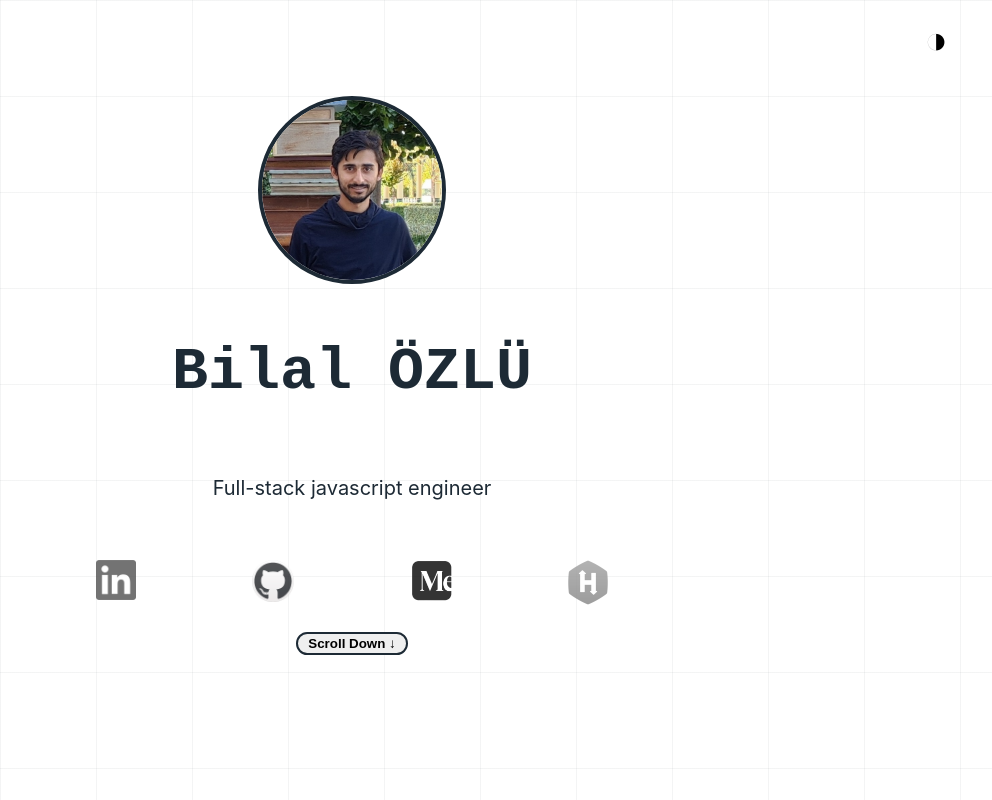
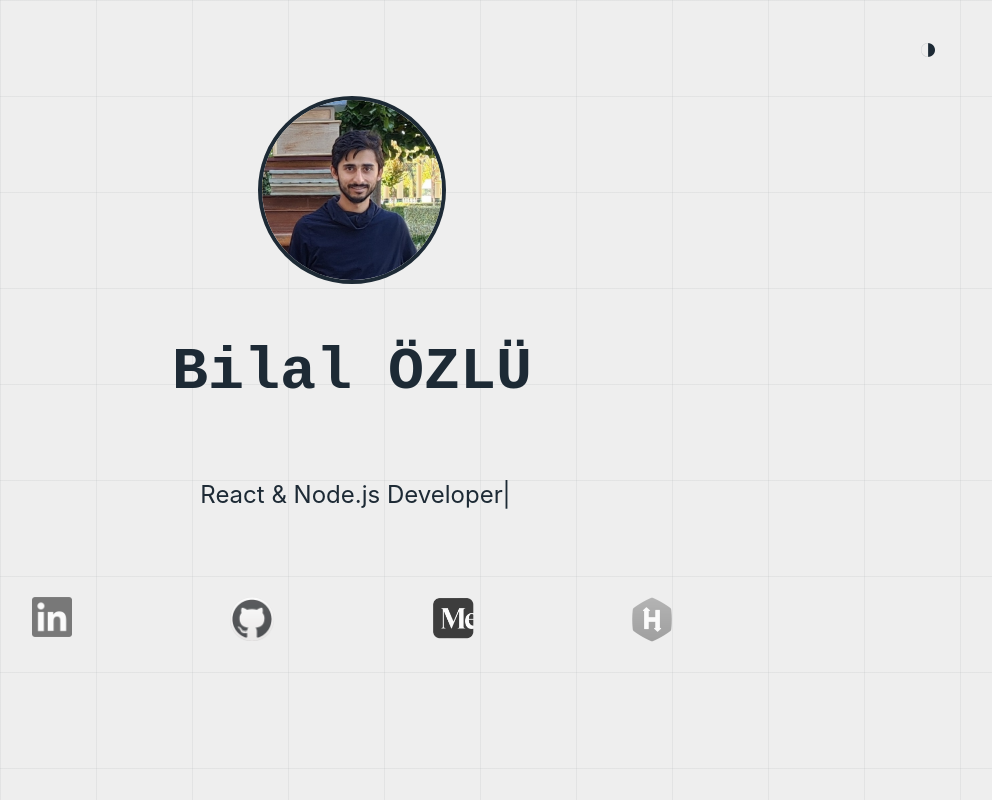
Before and after one commit to bilalozlu/homepage, a React (Create React App) app: page / in a window 1280 px wide. Shown: the top 800 px of the page, without its empty margins (288-1280 px from the left). Built offline with nearby package versions, Linux system fonts and the light colour scheme.

Commit message:
About.jsx design change completed

```diff
--- a/src/my-portfolio/About.jsx
+++ b/src/my-portfolio/About.jsx
@@ -1,4 +1,34 @@
+import { useState, useEffect } from "react";
+
 function About() {
+  const titles = ["Full-Stack JavaScript Engineer", "React & Node.js Developer"];
+  const [text, setText] = useState("");
+  const [index, setIndex] = useState(0);
+  const [subIndex, setSubIndex] = useState(0);
+  const [deleting, setDeleting] = useState(false);
+
+  useEffect(() => {
+    if (subIndex === titles[index].length + 1 && !deleting) {
+      setTimeout(() => setDeleting(true), 2000);
+      return;
+    }
+
+    if (subIndex === 0 && deleting) {
+      setDeleting(false);
+      setIndex((prev) => (prev + 1) % titles.length);
+      return;
+    }
+
+    const timeout = setTimeout(() => {
+      setSubIndex((prev) => prev + (deleting ? -1 : 1));
+    }, deleting ? 25 : 50);
+
+    return () => clearTimeout(timeout);
+  }, [subIndex, index, deleting]);
+
+  useEffect(() => {
+    setText(titles[index].substring(0, subIndex));
+  }, [subIndex, index]);
 
   const scrollToProjects = (e) => {
     e.preventDefault();
@@ -14,26 +44,26 @@ function About() {
         <img src="profile.jpg" alt="profile" width="180px" />
       </div>
       <h1>Bilal ÖZLÜ</h1>
-      <p>Full-stack javascript engineer</p>
+      <p><span>{text}</span><span className="blinking-cursor">|</span></p>
       <div className='links'>
         <a className="link" href="https://www.linkedin.com/in/bilalozlu/">
           <img src="linkedin_bw.png" alt="linkedin" width="40px" />
           <img src="linkedin.png" alt="linkedin" width="40px" />
         </a>
         <a className="link" href="https://github.com/bilalozlu/">
-          <img src="github.png" alt="github" width="42px" />
-          <img src="github.png" alt="github" width="42px" />
+          <img src="github.png" alt="github" width="44px" />
+          <img src="github.png" alt="github" width="44px" />
         </a>
         <a className="link" href="https://www.medium.com/@bilalozlu/">
-          <img src="medium.png" alt="medium" width="41px" />
-          <img src="medium.png" alt="medium" width="41px" />
+          <img src="medium.png" alt="medium" width="42px" />
+          <img src="medium.png" alt="medium" width="42px" />
         </a>
         <a className="link" href="https://www.hackerrank.com/bilalozlu/">
           <img src="hackerrank_bw.png" alt="hackerrank" width="40px" />
           <img src="hackerrank.png" alt="hackerrank" width="40px" />
         </a>
       </div>
-      <button className="scroll-link" onClick={scrollToProjects}>Scroll Down ↓</button>
+      <button className="scroll-link" onClick={scrollToProjects}>Scroll Down ⯆</button>
     </section>
   );
 }
--- a/src/my-portfolio/Skills.jsx
+++ b/src/my-portfolio/Skills.jsx
@@ -51,6 +51,7 @@ function SoftwareSkills() {
 
   return (
     <section className="skills" id="skills">
+      <h2>Skills</h2>
       <div>
         {skillData.map((data, index) =>
           <>
--- a/src/styles/main.scss
+++ b/src/styles/main.scss
@@ -22,6 +22,7 @@ body.dark::before {
 }
 
 body {
+  background-color: $lightColor;
   color: $darkColor;
 }
 
@@ -35,21 +36,21 @@ body.dark {
   top: 1rem;
   right: 2rem;
   z-index: 10;
-  width: 3rem;
-  height: 3rem;
-  font-size: 2.4rem;
+  width: 4rem;
+  height: 4rem;
+  font-size: 2rem;
   cursor: pointer;
-  border: 1px transparent solid;
+  border: none;
   border-radius: 50%;
+  color: $darkColor;
   background-color: inherit;
 
   &:hover {
-    background-color: #efefef;
+    background-color: #dedede;
   }
 }
 
 body.dark .theme-toggle {
-  background-color: inherit;
   color: $lightColor;
 
   &:hover {
@@ -58,7 +59,7 @@ body.dark .theme-toggle {
 }
 
 .app section {
-  padding: 6rem 2rem;
+  padding: 6rem 1rem;
   max-width: 800px;
   margin: auto;
 }
@@ -79,27 +80,33 @@ body.dark .theme-toggle {
   }
 
   p {
-    font-size: 20px;
+    font-size: 24px;
   }
 
-  .copyright {
-    font-size: 8px;
-    position: absolute;
-    bottom: 0px;
-    opacity: 0.9;
+  .blinking-cursor {
+    display: inline-block;
+    width: 1px;
+    animation: blink 1s step-end infinite;
+  }
+
+  @keyframes blink {
+    50% {
+      opacity: 0;
+    }
   }
 
   .links {
     display: flex;
     justify-content: space-between;
     align-self: center;
-    width: 40vw;
-    height: 40px;
-    margin-top: 40px;
+    width: 50vw;
+    max-width: 800px;
+    height: 4rem;
+    margin: 4rem 0;
   }
 
   .link {
-    opacity: 0.8;
+    opacity: 0.75;
   }
 
   .link:hover {
@@ -118,25 +125,28 @@ body.dark .theme-toggle {
     display: none;
   }
 
-  @media only screen and (max-width: 960px) {
-    .links2 {
-      width: 60vw;
-    }
-  }
-
   .scroll-link {
-    margin-top: 2rem;
-    padding: 2px 10px;
+    margin-top: 6rem;
+    padding: 6px 30px;
     font-weight: bold;
-    text-decoration: none;
-    transition: 0.2s;
     cursor: pointer;
-    border: 2px solid $darkColor;
+    background-color: #2d3a45;
+    color: $lightColor;
+    border: none;
     border-radius: 10% / 50%;
 
     &:hover {
-      opacity: 0.7;
+      background-color: $darkColor;
     }
+  }
+}
+
+body.dark .scroll-link {
+  background-color: #dedede;
+  color: $darkColor;
+
+  &:hover {
+    background-color: $lightColor;
   }
 }
 
```
